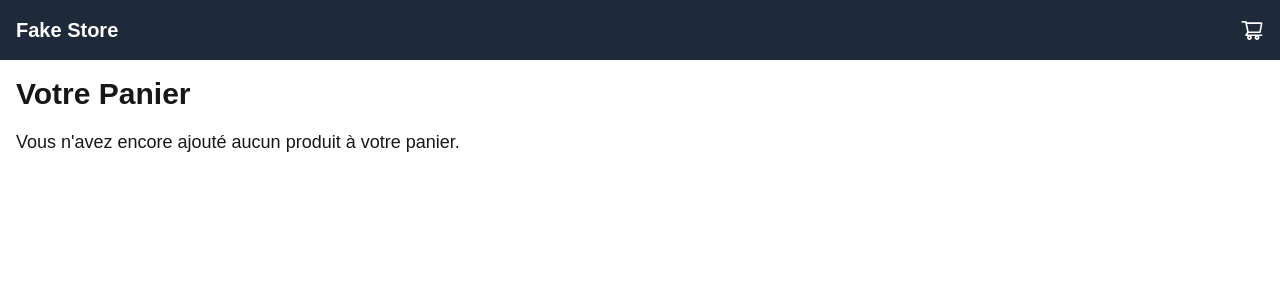
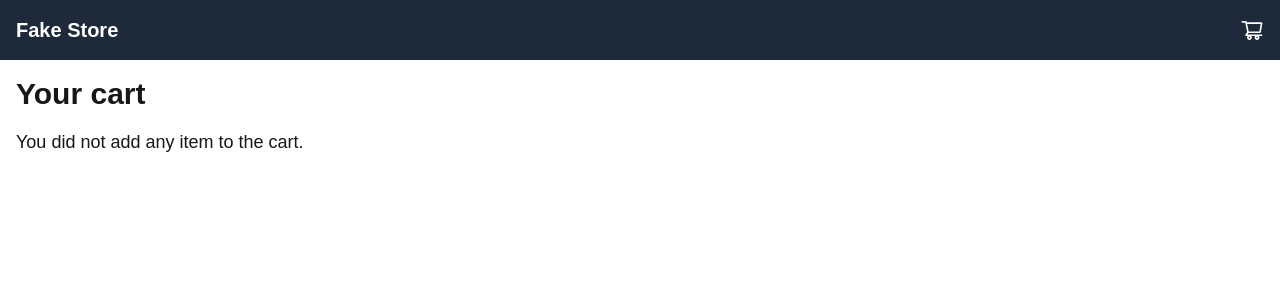
Before and after one commit to Akkuro/simple-store, a Next.js app in the folder fake-store-app/: page /cart in a window 1280 px wide. Shown: the top 300 px of the page. Built offline with nearby package versions, Linux system fonts and the light colour scheme.

Commit message:
Add empty cart message conditionnally

```diff
--- a/fake-store-app/src/app/cart/page.tsx
+++ b/fake-store-app/src/app/cart/page.tsx
@@ -1,10 +1,20 @@
-export default function Cart() {
+import { Product } from "@/interfaces/Product";
+import React from "react";
+
+interface Props {
+  products: Product[];
+}
+
+const Cart: React.FC<Props> = ({ products }) => {
   return (
     <div className="p-4">
-      <h1 className="text-3xl font-bold mb-4">Votre Panier</h1>
+      <h1 className="text-3xl font-bold mb-4">Your cart</h1>
       <p className="text-lg">
-        Vous n'avez encore ajouté aucun produit à votre panier.
+        {(products == null || products.length === 0) &&
+          "You did not add any item to the cart."}
       </p>
     </div>
   );
-}
+};
+
+export default Cart;
```
